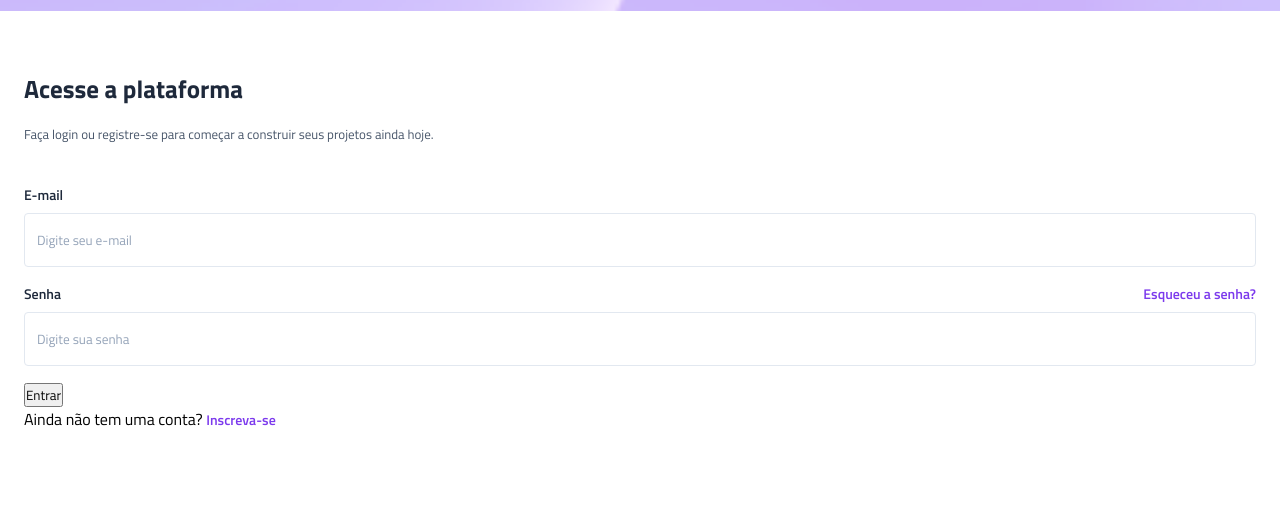
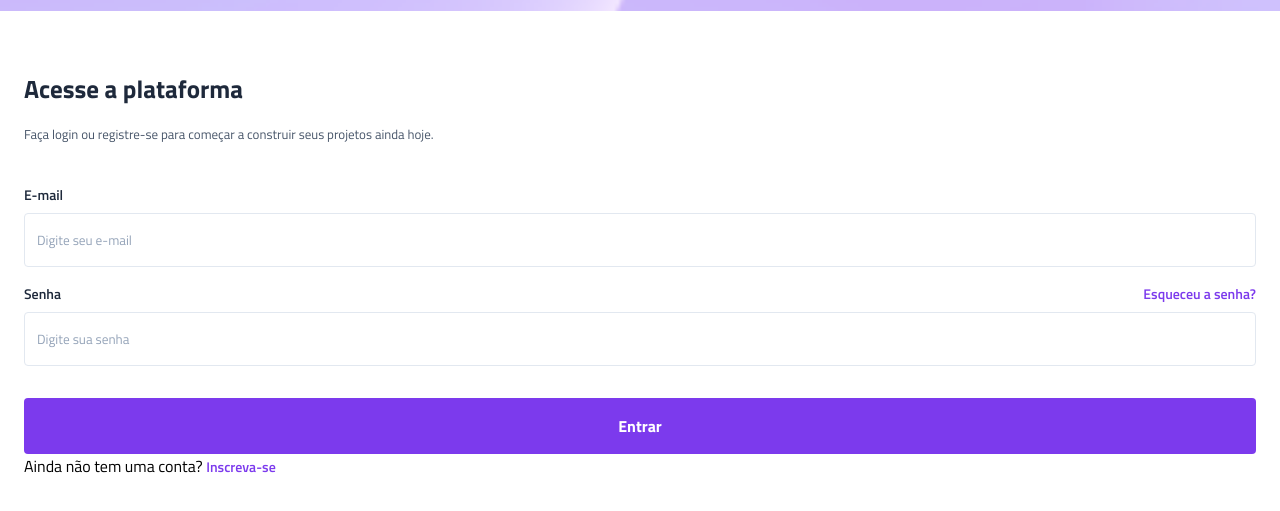
Before and after one commit to firpotas123/projeto-vertigo, a plain HTML site: page index.html in a window 1280 px wide. Shown: the part 123-634 px from the top of the page. Drawn offline with Linux system fonts and the light colour scheme; a web font is replaced by a local one.

Commit message:
estilização do botao completa

```diff
--- a/style.css
+++ b/style.css
@@ -11,6 +11,7 @@
     --gray-400: #94a3b8;
     --gray-200: #E2E8F0;
     --purple: #7C3AED;
+    --white: #fff;
 }
 
 header {
@@ -77,7 +78,7 @@ main {
 
 .login input::hover,
 .login input:focus {
-    outline: 1px solid red;
+    outline: 1px solid var(--purple);
 }
 
 .login a {
@@ -90,3 +91,15 @@ main {
 .login a:hover {
     text-decoration: underline;
 }
+
+.login button {
+    margin-top: 1rem;
+    padding-block: 1rem;
+    width: 100%;
+    background: var(--purple);
+    border: none;
+    border-radius: 0.25rem;
+    font-size: 1rem;
+    font-weight: 700;
+    color: var(--white);
+}
```
